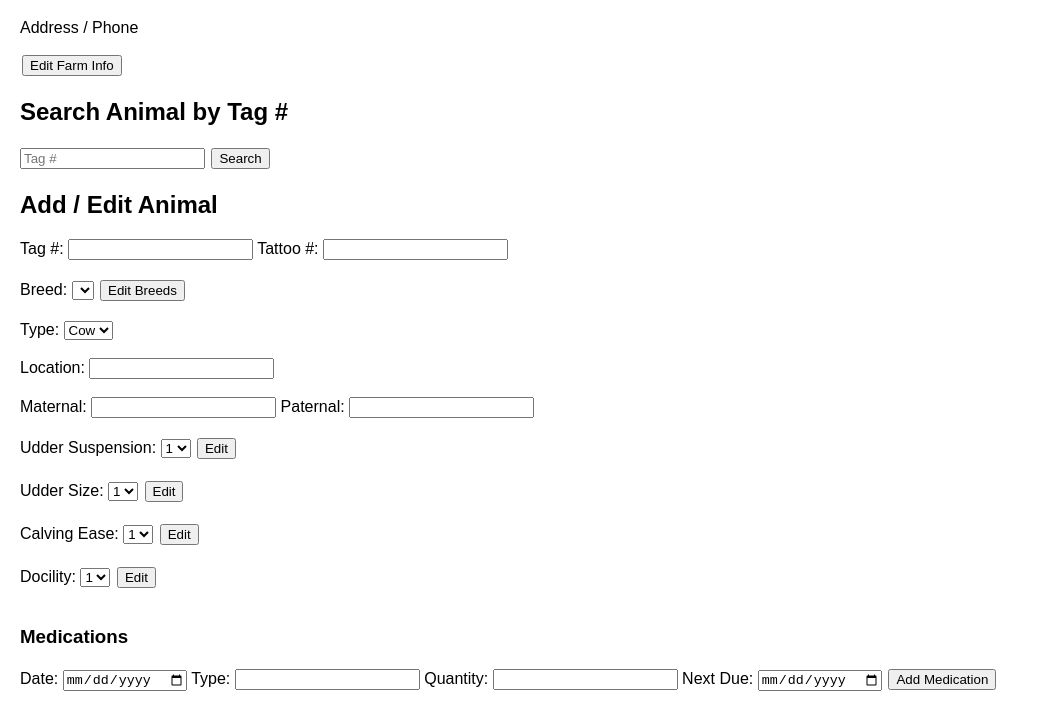
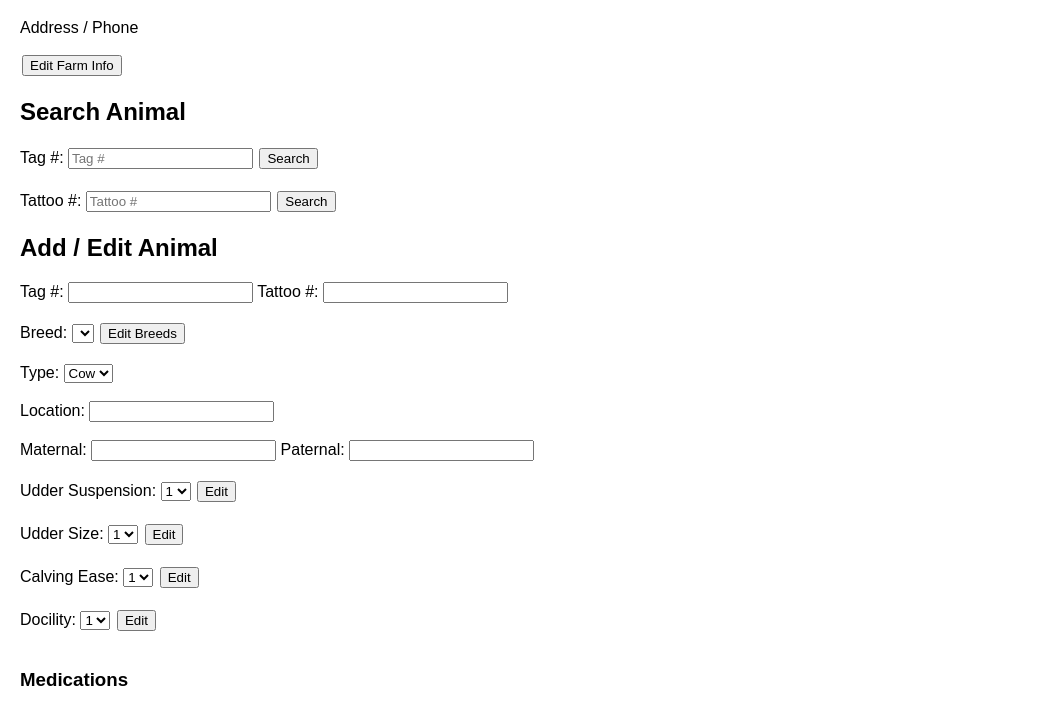
Before and after one commit to hightekkrednek/MOOgle, a plain HTML site: page index.html in a window 1280 px wide. Shown: the part 61-770 px from the top of the page, without its empty margins (0-1039 px from the left). Drawn offline with Linux system fonts and the light colour scheme.

Commit message:
Update index.html
Added search by tattoo and tag function. Populates page if record found

```diff
--- a/index.html
+++ b/index.html
@@ -17,9 +17,12 @@
 <p id="farmContact">Address / Phone</p>
 <button onclick="editFarmInfo()">Edit Farm Info</button>
 
-<h2>Search Animal by Tag #</h2>
-<input id="searchTag" maxlength="4" placeholder="Tag #">
-<button onclick="searchByTag()">Search</button>
+<h2>Search Animal</h2>
+Tag #: <input id="searchTag" maxlength="4" placeholder="Tag #">
+<button onclick="searchByTag()">Search</button><br><br>
+
+Tattoo #: <input id="searchTattoo" maxlength="4" placeholder="Tattoo #">
+<button onclick="searchByTattoo()">Search</button>
 
 <h2>Add / Edit Animal</h2>
 <form id="animalForm" onsubmit="saveAnimal(); return false;">
@@ -314,6 +317,18 @@ function searchByTag(){
     }
 }
 
+function searchByTattoo(){
+    const tattoo = document.getElementById('searchTattoo').value.trim();
+    if(!tattoo) return;
+    const animals = getAnimals();
+    const idx = animals.findIndex(a => a.tattoo.toLowerCase() === tattoo.toLowerCase());
+    if(idx>=0){
+        editAnimal(idx);
+    } else {
+        alert("Tattoo not found");
+    }
+}
+
 // --- Import/Export ---
 function exportData(){
     const blob = new Blob([localStorage.getItem('animals') || '[]'], {type:'application/json'});
```
